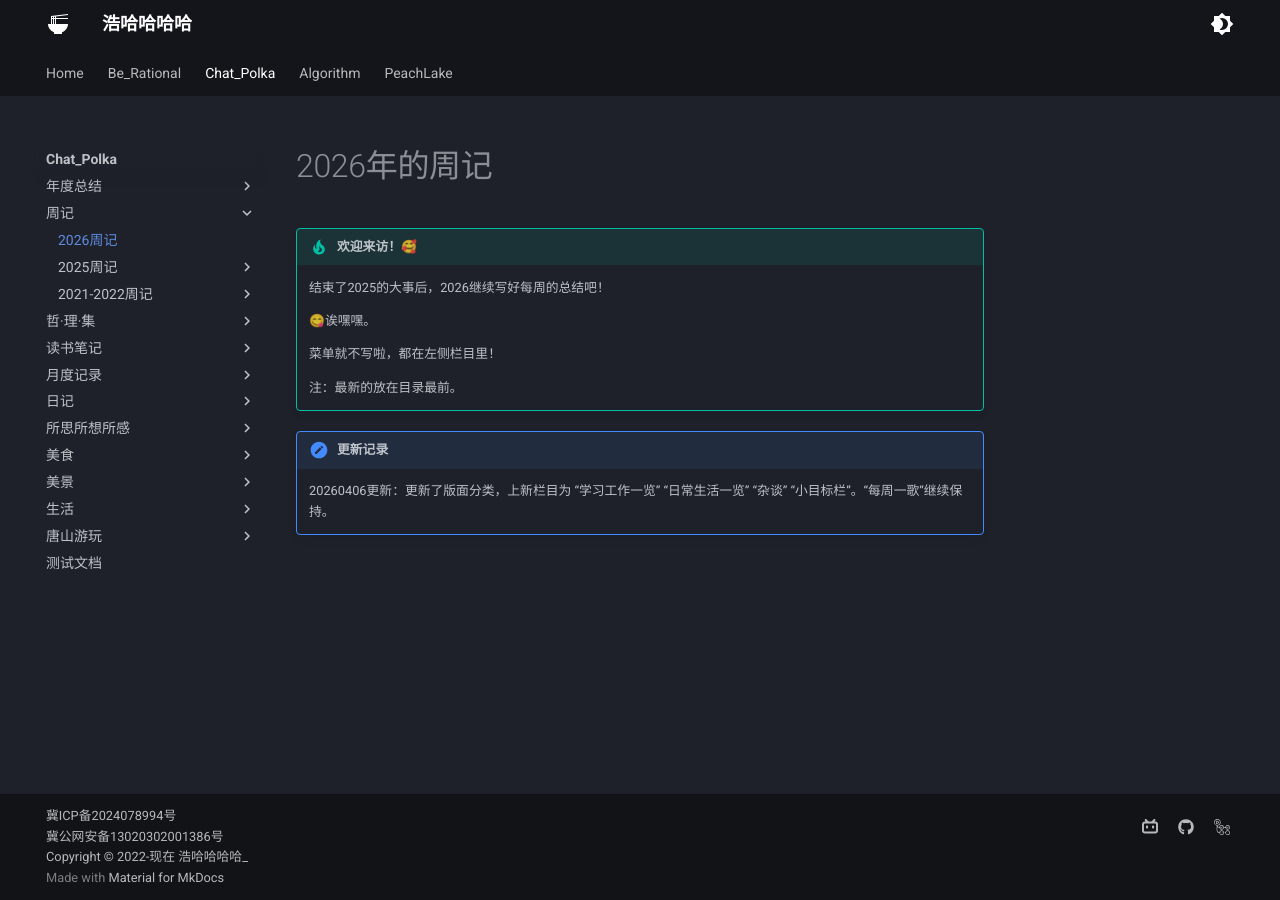
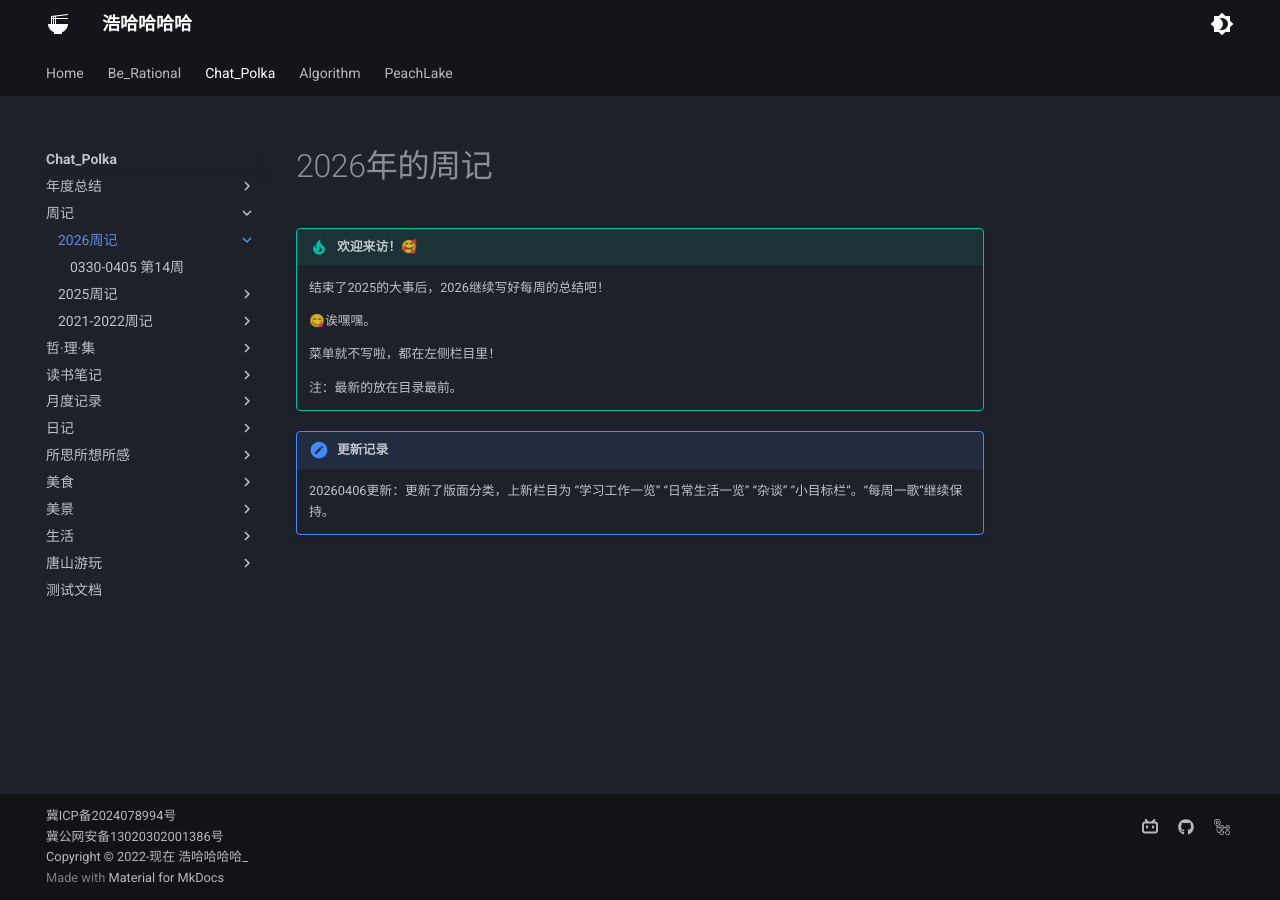
Before and after one commit to Haohahahaha/chat, an MkDocs documentation site: the page built from docs/1-Weekly/2026/index.md, in a window 1280 px wide. Built offline with MkDocs 1.6.1 and Material for MkDocs 9.7.7, drawn with Linux system fonts in a browser that asks for light colours.

Commit message:
2026-04-06_02:37:45 update

```diff
--- a/mkdocs.yml
+++ b/mkdocs.yml
@@ -50,6 +50,7 @@ nav:
     - 周记:
       - 2026周记:
         - 1-Weekly/2026/index.md
+        - 0330-0405 第14周: 20260330-20260405-14th.md
       - 2025周记:
         - 1-Weekly/2025/index.md
         - 1020-1102 第34&35周: 1-Weekly/2025/1020-1102-34&35th.md
```
